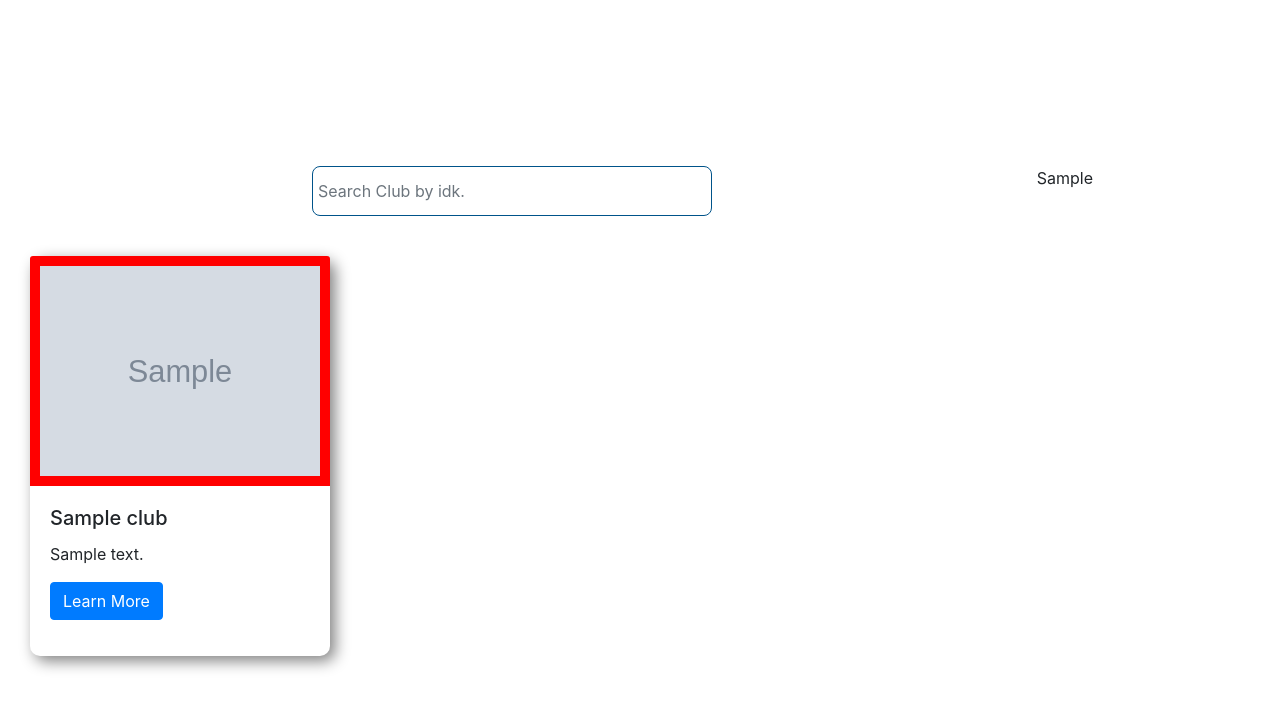
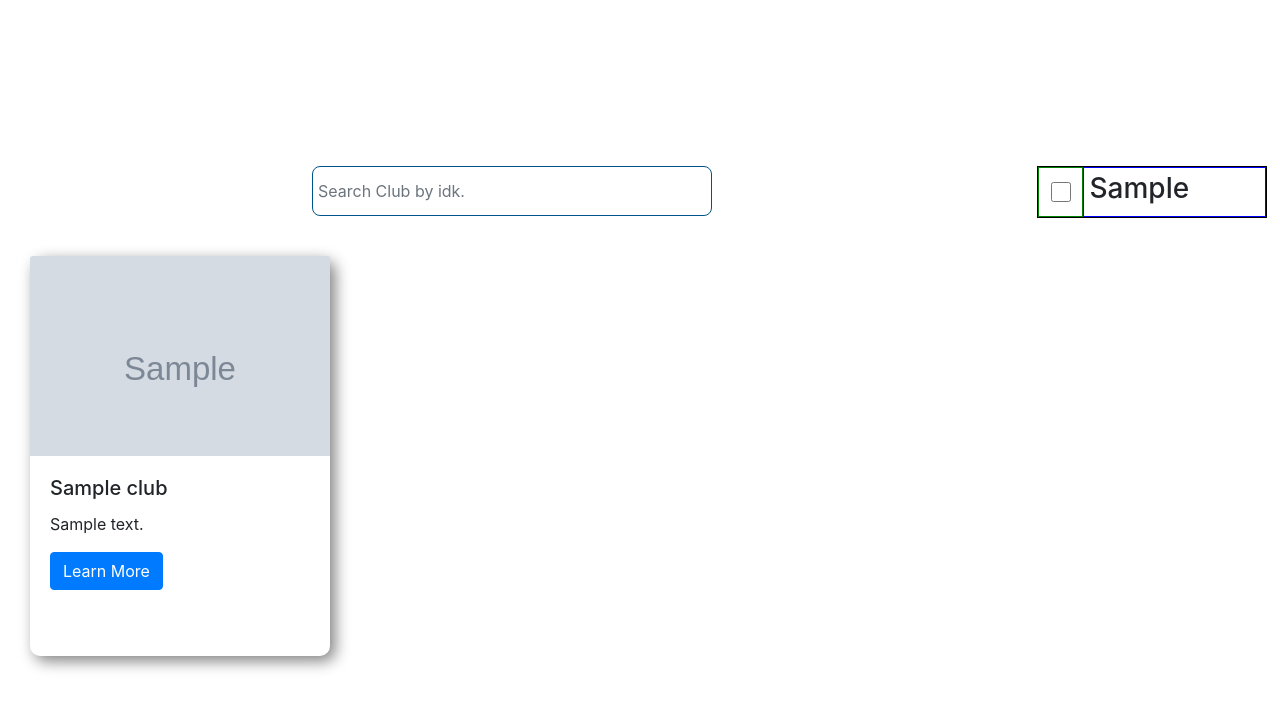
Before and after one commit to Aydinm1/ClubNav, a Django app: page / in a window 1280 px wide. Shown: the top 709 px of the page. Run offline with Django 4.2, Linux system fonts and the light colour scheme; tables that the repository leaves empty hold one stand-in row (values such as "Sample post"); grey boxes marked "Sample" are stand-in pictures.

Commit message:
[Legacy commit squashed]

```diff
--- a/clubsite/list/static/styles.css
+++ b/clubsite/list/static/styles.css
@@ -126,8 +126,47 @@ li a:hover{
     padding: 5px;
 
 }
+.imageHolder{
+    height:200px;
+    display: flex;
+}
+.card-img-top{
+    overflow:hidden;
+    object-fit: cover;
+    object-position: left top;
+}
 
-.card-img-top{
-    border:red 10px solid;
+
+#filter{
+    border:1px solid black;
+    display:flex;
+    flex-direction: column;
 
 }
+
+.filterItem{
+    height:50px;
+    display:flex;
+}
+
+.filterCheck{
+    border:1px green solid;
+  width:20%;
+  display:flex;
+  align-items: center;
+  justify-content: center;
+
+}
+
+.filterTitle{
+    border: 1px blue solid;
+    width:80%;
+    display: flex;
+    align-items: center;
+    padding: 5px;
+}
+
+.realCheck{
+    width:20px;
+    height: 20px;
+}
--- a/clubsite/list/templates/index.html
+++ b/clubsite/list/templates/index.html
@@ -24,7 +24,9 @@
 
                     {% for club in clubs %}
                     <div class="cardOne">
-                        <img class="card-img-top" src="{{ club.main_picture }}" alt="Card image cap">
+                        <div class="imageHolder">
+                            <img class="card-img-top" src="{{ club.main_picture }}" alt="Card image cap">
+                        </div>
                         <div class="card-body">
                             <h5 class="card-title">{{ club.name }}</h5>
                             <p class="card-text">{{ club.description|truncatewords:10 }}</p>
@@ -36,7 +38,23 @@
 
 
             </div>
-            <div id = "filter">{% for category in getCategories %}{{ category.categories }}{% endfor %}</div>
+
+            <div id = "filter">
+                {% for category in getCategories %}
+
+                <div class="filterItem">
+                    <div class="filterCheck">
+                        <input type="checkbox" class="realCheck">
+                    </div>
+                    <div div class="filterTitle">
+                        <h3>{{ category.categories}}</h3>
+                    </div>
+
+                </div>
+
+
+                {% endfor %}
+
             </div>
         </div>
 
```
